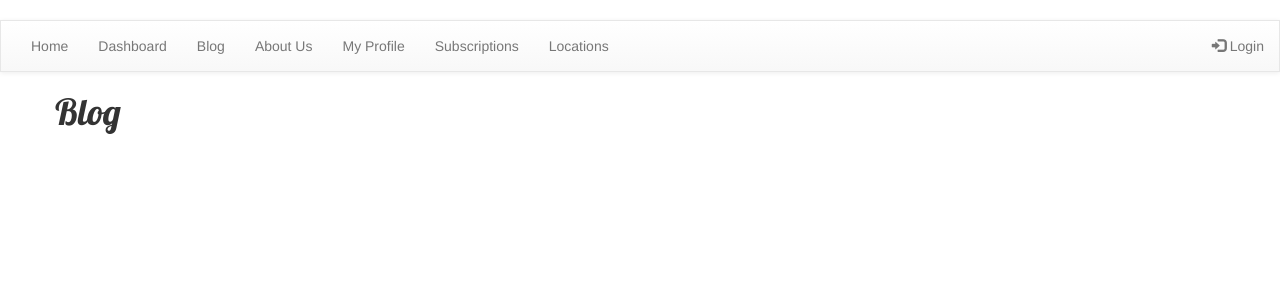
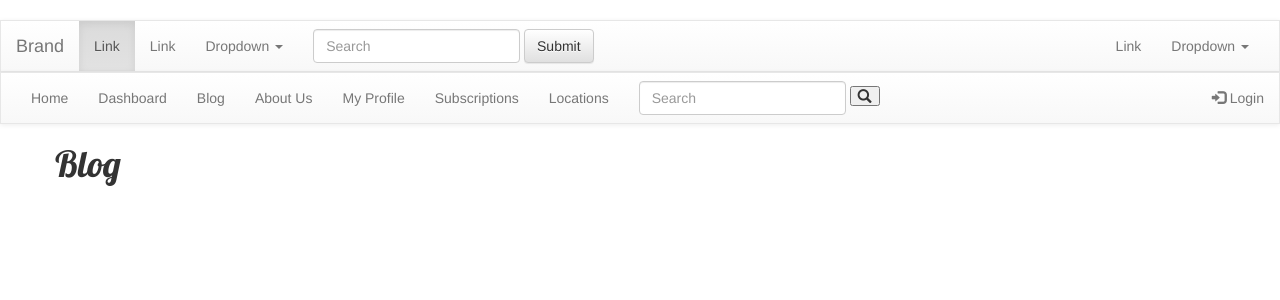
Before and after one commit to CodeChasers8310/StormChasers_Blog, a Django app: page /blog/ in a window 1280 px wide. Shown: the top 300 px of the page. Run offline with Django 3.2, Linux system fonts and the light colour scheme; some libraries are stand-ins or nearby versions.

Commit message:
working on navigation bar

```diff
--- a/blog/templates/blog/base.html
+++ b/blog/templates/blog/base.html
@@ -13,7 +13,7 @@
         <link rel="stylesheet" href="{% static 'css/blog.css' %}">
     </head>
     <body>
-        <div class="">
+        <div align="right">
             {% if user.is_authenticated %}
                 <form action="{% url 'login' %}">
                 <button type="button" class="btn btn-primary">Sign In/Up</button>
@@ -72,6 +72,60 @@
         }
     </style>
 
+<nav class="navbar navbar-default">
+  <div class="container-fluid">
+    <!-- Brand and toggle get grouped for better mobile display -->
+    <div class="navbar-header">
+      <button type="button" class="navbar-toggle collapsed" data-toggle="collapse" data-target="#bs-example-navbar-collapse-1" aria-expanded="false">
+        <span class="sr-only">Toggle navigation</span>
+        <span class="icon-bar"></span>
+        <span class="icon-bar"></span>
+        <span class="icon-bar"></span>
+      </button>
+      <a class="navbar-brand" href="#">Brand</a>
+    </div>
+
+    <!-- Collect the nav links, forms, and other content for toggling -->
+    <div class="collapse navbar-collapse" id="bs-example-navbar-collapse-1">
+      <ul class="nav navbar-nav">
+        <li class="active"><a href="#">Link <span class="sr-only">(current)</span></a></li>
+        <li><a href="#">Link</a></li>
+        <li class="dropdown">
+          <a href="#" class="dropdown-toggle" data-toggle="dropdown" role="button" aria-haspopup="true" aria-expanded="false">Dropdown <span class="caret"></span></a>
+          <ul class="dropdown-menu">
+            <li><a href="#">Action</a></li>
+            <li><a href="#">Another action</a></li>
+            <li><a href="#">Something else here</a></li>
+            <li role="separator" class="divider"></li>
+            <li><a href="#">Separated link</a></li>
+            <li role="separator" class="divider"></li>
+            <li><a href="#">One more separated link</a></li>
+          </ul>
+        </li>
+      </ul>
+      <form class="navbar-form navbar-left">
+        <div class="form-group">
+          <input type="text" class="form-control" placeholder="Search">
+        </div>
+        <button type="submit" class="btn btn-default">Submit</button>
+      </form>
+      <ul class="nav navbar-nav navbar-right">
+        <li><a href="#">Link</a></li>
+        <li class="dropdown">
+          <a href="#" class="dropdown-toggle" data-toggle="dropdown" role="button" aria-haspopup="true" aria-expanded="false">Dropdown <span class="caret"></span></a>
+          <ul class="dropdown-menu">
+            <li><a href="#">Action</a></li>
+            <li><a href="#">Another action</a></li>
+            <li><a href="#">Something else here</a></li>
+            <li role="separator" class="divider"></li>
+            <li><a href="#">Separated link</a></li>
+          </ul>
+        </li>
+      </ul>
+    </div><!-- /.navbar-collapse -->
+  </div><!-- /.container-fluid -->
+</nav>
+
 <body id="app-layout">
 <nav class="navbar navbar-default">
     <div class="container-fluid">
@@ -99,6 +153,12 @@
                 <li><a href="{% url 'subscriptions' %}">Subscriptions</a></li>
                 <li><a href="{% url 'locations' %}">Locations</a></li>
             </ul>
+            <form class="navbar-form navbar-left">
+                <div class="form-group">
+                    <input type="text" class="form-control" placeholder="Search">
+                </div>
+                <button type="submit" class="glyphicon glyphicon-search" ></button>
+            </form>
             <ul class="nav navbar-nav navbar-right">
                 {% if user.is_authenticated %}
                     <li class="dropdown">
```
